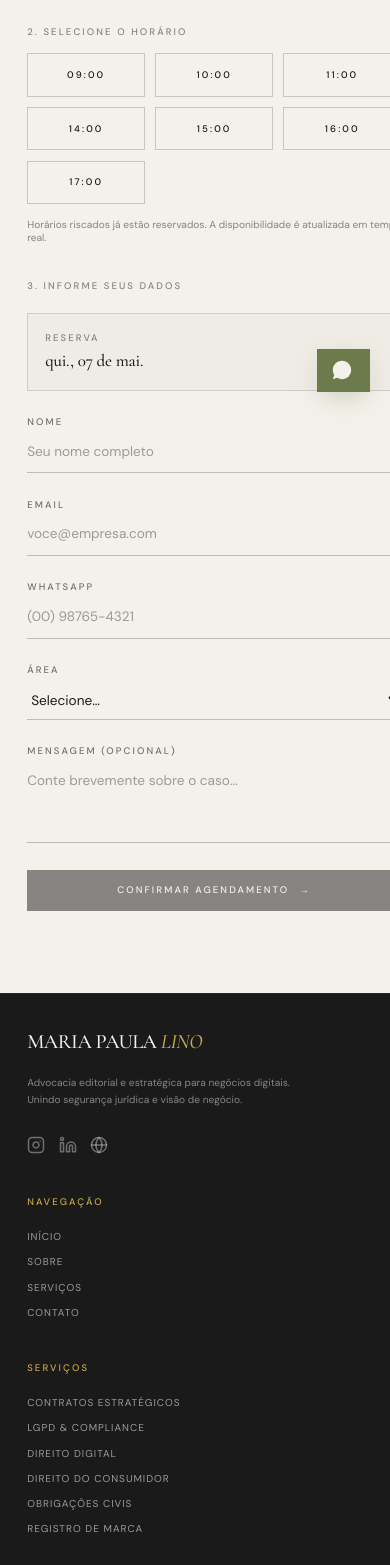
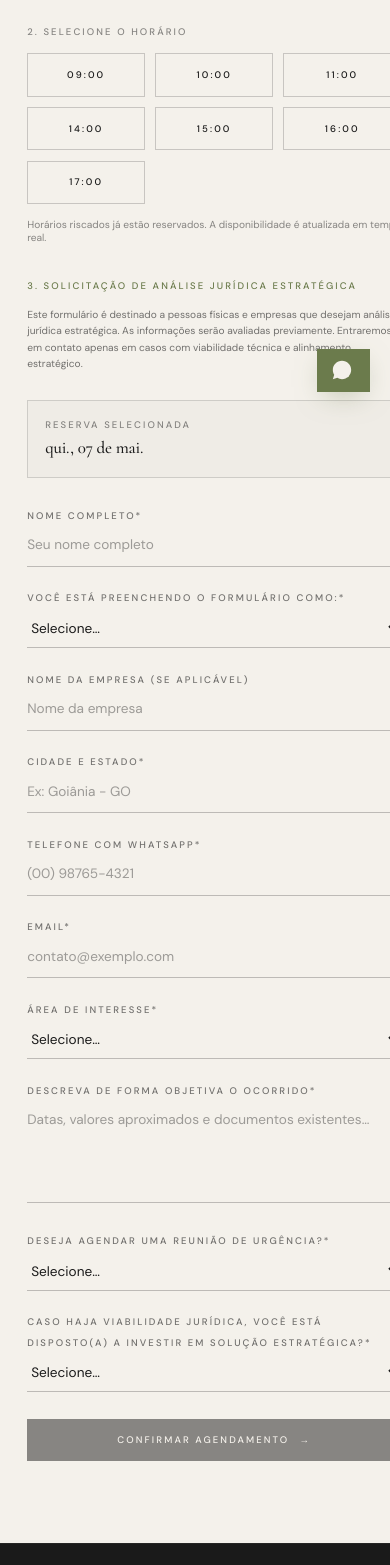
Before and after one commit to anacquesta/mariapaula-project, a React (Vite) app: page /agendar in a window 390 px wide. Shown: the part 432-1997 px from the top of the page. Built offline with nearby package versions, Linux system fonts and the light colour scheme; no server answers; the HTML template or start-up script is replaced by a standard one.

Commit message:
feat: expanded booking form with strategic analysis questions

```diff
--- a/src/pages/Agendar.tsx
+++ b/src/pages/Agendar.tsx
@@ -9,11 +9,16 @@ import FloatingWhatsApp from "@/components/site/FloatingWhatsApp";
 const HOURS = [9, 10, 11, 14, 15, 16, 17];
 
 const schema = z.object({
-  name: z.string().trim().min(2).max(100),
-  email: z.string().trim().email().max(255),
-  whatsapp: z.string().trim().min(8).max(25),
-  area: z.string().trim().min(1).max(80),
-  message: z.string().trim().max(1000).optional(),
+  name: z.string().trim().min(2, "Informe seu nome").max(100),
+  filling_as: z.string().min(1, "Selecione uma opção"),
+  company_name: z.string().trim().optional(),
+  city_state: z.string().trim().min(2, "Informe sua cidade e estado"),
+  email: z.string().trim().email("Email inválido").max(255),
+  whatsapp: z.string().trim().min(8, "WhatsApp inválido").max(25),
+  area: z.string().trim().min(1, "Selecione uma área").max(80),
+  message: z.string().trim().min(10, "Descreva brevemente o ocorrido").max(2000),
+  urgency: z.string().min(1, "Selecione uma opção"),
+  investment_ready: z.string().min(1, "Selecione uma opção"),
 });
 
 const fmtDate = (d: Date) =>
@@ -120,7 +125,12 @@ const Agendar = () => {
       email: parsed.data.email,
       whatsapp: parsed.data.whatsapp,
       area: parsed.data.area,
-      message: parsed.data.message ?? null,
+      message: parsed.data.message,
+      filling_as: parsed.data.filling_as,
+      company_name: parsed.data.company_name,
+      city_state: parsed.data.city_state,
+      urgency: parsed.data.urgency,
+      investment_ready: parsed.data.investment_ready,
       slot_at: slot.toISOString(),
     });
     setSubmitting(false);
@@ -224,11 +234,17 @@ const Agendar = () => {
           </div>
 
           {/* Form */}
-          <form onSubmit={handleSubmit} className="col-span-12 md:col-span-5 space-y-6" noValidate>
-            <div className="label-caps text-foreground/50 mb-2">3. Informe seus dados</div>
+          <form onSubmit={handleSubmit} className="col-span-12 md:col-span-5 space-y-8" noValidate>
+            <div className="space-y-4">
+              <div className="label-caps text-olive mb-2">3. Solicitação de Análise Jurídica Estratégica</div>
+              <p className="text-xs text-foreground/60 leading-relaxed">
+                Este formulário é destinado a pessoas físicas e empresas que desejam análise jurídica estratégica.
+                As informações serão avaliadas previamente. Entraremos em contato apenas em casos com viabilidade técnica e alinhamento estratégico.
+              </p>
+            </div>
 
             <div className="border border-foreground/15 p-5 bg-foreground/[0.02]">
-              <div className="label-caps text-foreground/50">Reserva</div>
+              <div className="label-caps text-foreground/50">Reserva selecionada</div>
               <div className="serif text-xl mt-1">
                 {fmtDate(selectedDay)}
                 {selectedHour !== null && (
@@ -237,35 +253,93 @@ const Agendar = () => {
               </div>
             </div>
 
+            <div className="space-y-6">
               <div>
-              <label className="label-caps text-foreground/60">Nome</label>
+                <label className="label-caps text-foreground/60">Nome completo*</label>
                 <input name="name" className={field} placeholder="Seu nome completo" />
-              {errors.name && <p className="text-destructive text-sm mt-1">{errors.name}</p>}
+                {errors.name && <p className="text-destructive text-xs mt-1">{errors.name}</p>}
+              </div>
+
+              <div>
+                <label className="label-caps text-foreground/60">Você está preenchendo o formulário como:*</label>
+                <select name="filling_as" defaultValue="" className={field}>
+                  <option value="" disabled>Selecione…</option>
+                  <option value="Pessoa Física">Pessoa Física</option>
+                  <option value="Pessoa Jurídica">Pessoa Jurídica</option>
+                  <option value="Representante da Empresa">Representante da Empresa</option>
+                </select>
+                {errors.filling_as && <p className="text-destructive text-xs mt-1">{errors.filling_as}</p>}
+              </div>
+
+              <div>
+                <label className="label-caps text-foreground/60">Nome da empresa (se aplicável)</label>
+                <input name="company_name" className={field} placeholder="Nome da empresa" />
+              </div>
+
+              <div>
+                <label className="label-caps text-foreground/60">Cidade e Estado*</label>
+                <input name="city_state" className={field} placeholder="Ex: Goiânia - GO" />
+                {errors.city_state && <p className="text-destructive text-xs mt-1">{errors.city_state}</p>}
+              </div>
+
+              <div className="grid md:grid-cols-2 gap-6">
+                <div>
+                  <label className="label-caps text-foreground/60">Telefone com WhatsApp*</label>
+                  <input name="whatsapp" className={field} placeholder="(00) 98765-4321" />
+                  {errors.whatsapp && <p className="text-destructive text-xs mt-1">{errors.whatsapp}</p>}
                 </div>
                 <div>
-              <label className="label-caps text-foreground/60">Email</label>
-              <input name="email" type="email" className={field} placeholder="voce@empresa.com" />
-              {errors.email && <p className="text-destructive text-sm mt-1">{errors.email}</p>}
+                  <label className="label-caps text-foreground/60">Email*</label>
+                  <input name="email" type="email" className={field} placeholder="contato@exemplo.com" />
+                  {errors.email && <p className="text-destructive text-xs mt-1">{errors.email}</p>}
                 </div>
+              </div>
+
               <div>
-              <label className="label-caps text-foreground/60">WhatsApp</label>
-              <input name="whatsapp" className={field} placeholder="(00) 98765-4321" />
-            </div>
-            <div>
-              <label className="label-caps text-foreground/60">Área</label>
+                <label className="label-caps text-foreground/60">Área de interesse*</label>
                 <select name="area" defaultValue="" className={field}>
                   <option value="" disabled>Selecione…</option>
                   <option>Contratos</option>
                   <option>LGPD & Compliance</option>
                   <option>Direito Digital</option>
                   <option>Direito do Consumidor</option>
+                  <option>Obrigações Civis</option>
+                  <option>Registro de Marca</option>
                   <option>Outra</option>
                 </select>
-              {errors.area && <p className="text-destructive text-sm mt-1">{errors.area}</p>}
+                {errors.area && <p className="text-destructive text-xs mt-1">{errors.area}</p>}
               </div>
+
               <div>
-              <label className="label-caps text-foreground/60">Mensagem (opcional)</label>
-              <textarea name="message" rows={3} className={field} placeholder="Conte brevemente sobre o caso…" />
+                <label className="label-caps text-foreground/60">Descreva de forma objetiva o ocorrido*</label>
+                <textarea
+                  name="message"
+                  rows={4}
+                  className={field}
+                  placeholder="Datas, valores aproximados e documentos existentes…"
+                />
+                {errors.message && <p className="text-destructive text-xs mt-1">{errors.message}</p>}
+              </div>
+
+              <div>
+                <label className="label-caps text-foreground/60">Deseja agendar uma reunião de urgência?*</label>
+                <select name="urgency" defaultValue="" className={field}>
+                  <option value="" disabled>Selecione…</option>
+                  <option value="Sim">Sim</option>
+                  <option value="Não">Não</option>
+                </select>
+                {errors.urgency && <p className="text-destructive text-xs mt-1">{errors.urgency}</p>}
+              </div>
+
+              <div>
+                <label className="label-caps text-foreground/60">Caso haja viabilidade jurídica, você está disposto(a) a investir em solução estratégica?*</label>
+                <select name="investment_ready" defaultValue="" className={field}>
+                  <option value="" disabled>Selecione…</option>
+                  <option value="Sim">Sim</option>
+                  <option value="Estou avaliando as possibilidades">Estou avaliando as possibilidades</option>
+                </select>
+                {errors.investment_ready && <p className="text-destructive text-xs mt-1">{errors.investment_ready}</p>}
+              </div>
             </div>
 
             <button
```
Lines whose indentation alone changed are shown as unchanged.
